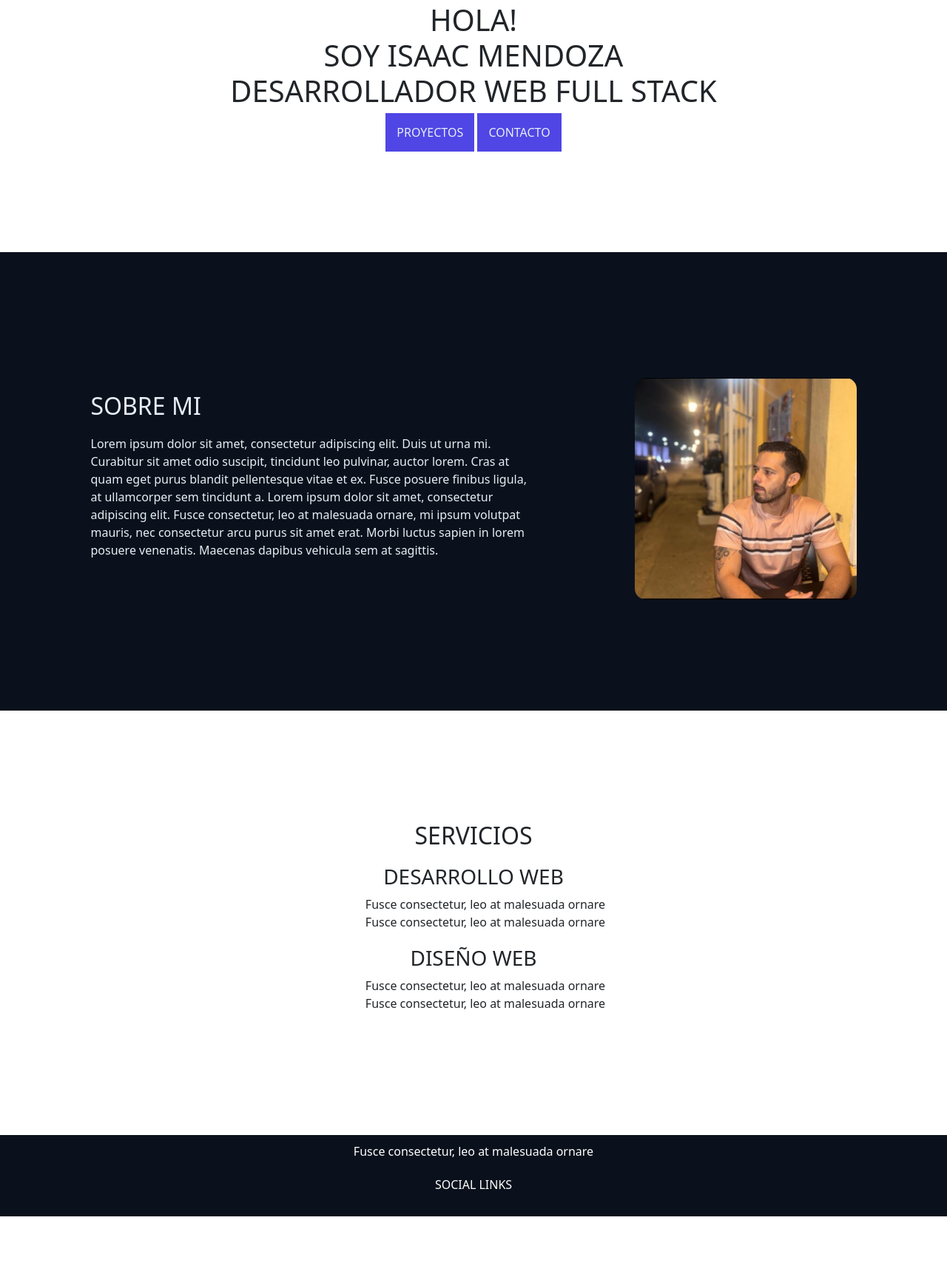
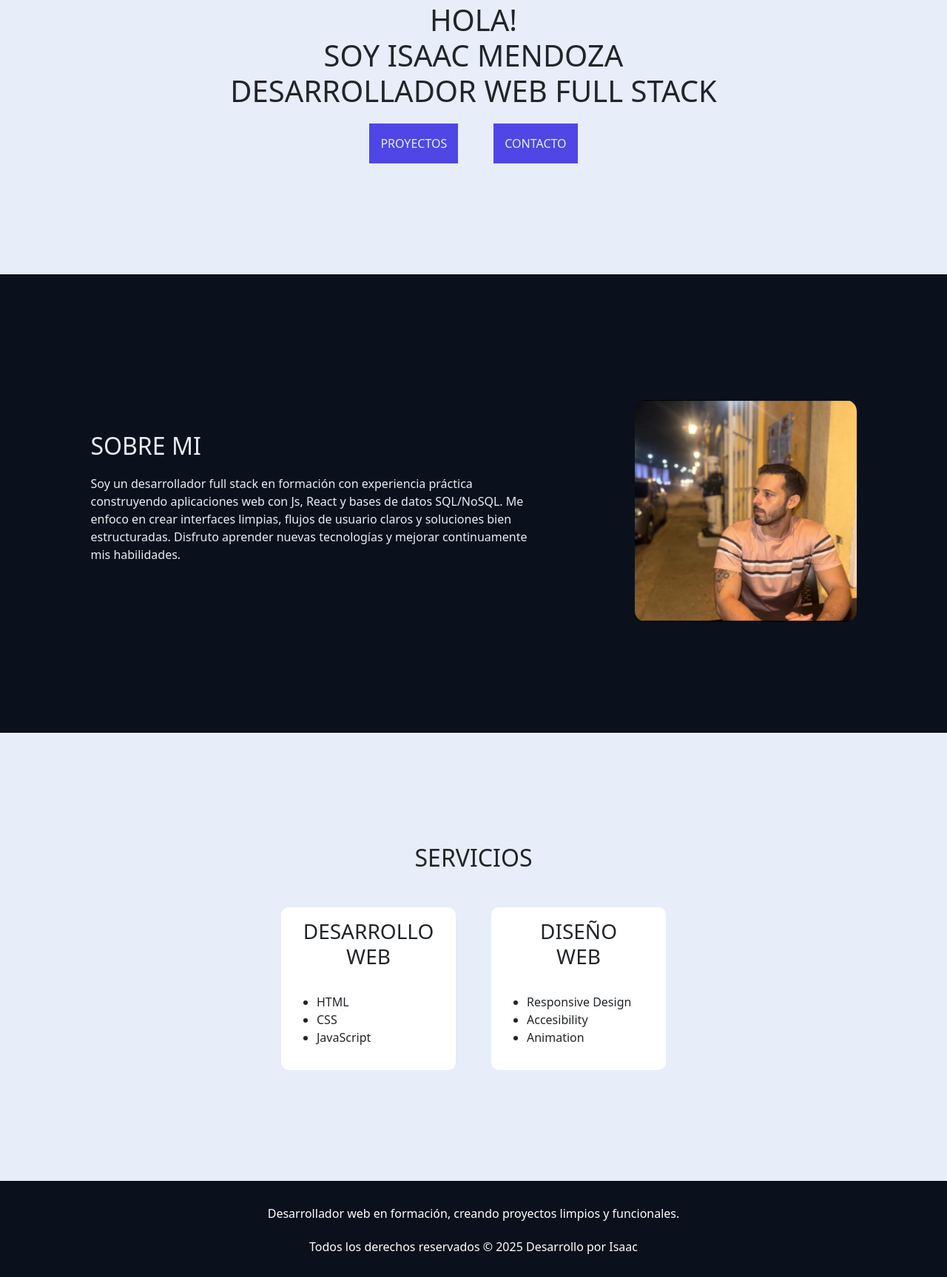
Before and after one commit to Mr-Isac/preEntrega, a plain HTML site: page index.html in a window 1280 px wide. Shown: the part 263-1990 px from the top of the page at 74% size. Before the commit the page ends 1908 px from the top, so only its background shows below. Drawn offline with nearby package versions, Linux system fonts and the light colour scheme.

Commit message:
Eliminando lorems y añadiendo algunas mejoras visuales

```diff
--- a/css/styles.css
+++ b/css/styles.css
@@ -7,6 +7,9 @@
   box-sizing: border-box;
 }
 
+body {
+  background-color: #e7edf9;
+}
 
 .hero,
 .sobre-mi,
@@ -23,7 +26,6 @@
 header {
   padding: 1rem;
   background-color: #0a111c;
-
 }
 
 .navbar-toggler {
@@ -45,19 +47,22 @@ a {
   text-decoration: none;
 }
 
-@media (max-width: 800px){
-header{
-  flex-direction: column;
-}
-nav{
-  margin-top: 1rem ;
-}
+@media (max-width: 834px) {
+  header {
+    flex-direction: column;
+  }
+  nav {
+    margin-top: 1rem;
+  }
 }
 
 /* SECCION PRINCIPAL */
 
 .botones {
   margin-top: 20px;
+  display: flex;
+  justify-content: center;
+  gap: 3rem;
 }
 
 .botones a {
@@ -73,7 +78,6 @@ nav{
   align-items: center;
   justify-content: space-around;
 }
-
 
 .descripcion {
   text-align: left;
@@ -93,12 +97,11 @@ nav{
   border-radius: 15px;
 }
 
-@media (max-width: 800px){
-  .sobre-mi{
+@media (max-width: 800px) {
+  .sobre-mi {
     flex-direction: column-reverse;
-
   }
-  .descripcion{
+  .descripcion {
     text-align: center;
     width: 100%;
     margin-top: 3rem;
@@ -106,12 +109,40 @@ nav{
 }
 /* SECCION SERVICIOS */
 
+.servicios {
+  margin-top: 3rem;
+  display: flex;
+  justify-content: center;
+  gap: 3rem;
+}
+
 .servicio {
-  margin-top: 20px;
+  width: 30%;
+  max-width: 300px;
+  min-width: 200px;
+  padding: 1rem;
+  border-radius: 10px;
+  background-color: white;
 }
 
 .servicio ul {
-  list-style-type: none;
+  margin-top: 2rem;
+  text-align: left;
+}
+@media (min-width: 900px) {
+  .servicio {
+    width: 20%;
+  }
+}
+@media (max-width: 767px) {
+  .servicios {
+    flex-direction: column;
+    justify-content: center;
+  }
+  .servicio {
+    margin: 0 auto;
+    width: 70%;
+  }
 }
 
 /* SECCION FOOTER */
@@ -119,7 +150,7 @@ footer {
   background-color: #0a111c;
   color: white;
   text-align: center;
-  padding: 10px;
+  padding: 2rem 1rem 0.5rem 1rem;
 }
 footer p {
   padding-bottom: 5px;
@@ -151,10 +182,11 @@ footer p {
 }
 
 .reviews p {
-  margin-top: 20px;
+  width: 50%;
+  margin: 1rem auto;
 }
 
-@media (max-width: 800px) {
+@media (max-width: 834px) {
   .proyecto-4,
   .proyecto-5,
   .proyecto-6 {
--- a/index.html
+++ b/index.html
@@ -4,15 +4,20 @@
     <meta charset="UTF-8" />
     <meta name="viewport" content="width=device-width, initial-scale=1.0" />
     <!-- Bootstrap-->
-<link href="https://cdn.jsdelivr.net/npm/bootstrap@5.3.2/dist/css/bootstrap.min.css" rel="stylesheet">
+    <link
+      href="https://cdn.jsdelivr.net/npm/bootstrap@5.3.2/dist/css/bootstrap.min.css"
+      rel="stylesheet"
+    />
 
     <link rel="stylesheet" href="./css/styles.css" />
-    <title>PreEntrega1MENDOZA</title>
+    <title>PreEntrega2MENDOZA</title>
   </head>
   <body>
     <!-- PEGAMOS TANTO EL FOOTER COMO EL HEADER EN LAS TRES PAGINAS, PUES AUN NO PODEMOS USAR JS NI REACT  -->
     <!-- Botón hamburguesa (solo visible en pantallas pequeñas) -->
-<header class="navbar navbar-dark d-flex justify-content-between align-items-center px-3 py-2">
+    <header
+      class="navbar navbar-dark d-flex justify-content-between align-items-center px-3 py-2"
+    >
       <!-- Logo -->
       <a href="./index.html">
         <img class="logo" src="./assets/logo.png" alt="Logo de Isaac Mendoza" />
@@ -41,7 +46,6 @@
       </nav>
     </header>
 
-
     <main>
       <!-- ESTA ES LA SECCION PRINCIPAL DE ESTA PAGINA-->
       <section class="hero">
@@ -59,14 +63,11 @@
         <div class="descripcion">
           <h2>SOBRE MI</h2>
           <p>
-            Lorem ipsum dolor sit amet, consectetur adipiscing elit. Duis ut
-            urna mi. Curabitur sit amet odio suscipit, tincidunt leo pulvinar,
-            auctor lorem. Cras at quam eget purus blandit pellentesque vitae et
-            ex. Fusce posuere finibus ligula, at ullamcorper sem tincidunt a.
-            Lorem ipsum dolor sit amet, consectetur adipiscing elit. Fusce
-            consectetur, leo at malesuada ornare, mi ipsum volutpat mauris, nec
-            consectetur arcu purus sit amet erat. Morbi luctus sapien in lorem
-            posuere venenatis. Maecenas dapibus vehicula sem at sagittis.
+            Soy un desarrollador full stack en formación con experiencia
+            práctica construyendo aplicaciones web con Js, React y bases de
+            datos SQL/NoSQL. Me enfoco en crear interfaces limpias, flujos de
+            usuario claros y soluciones bien estructuradas. Disfruto aprender
+            nuevas tecnologías y mejorar continuamente mis habilidades.
           </p>
         </div>
         <div class="photo-contenedor">
@@ -84,15 +85,20 @@
           <div class="servicio">
             <h3>DESARROLLO WEB</h3>
             <ul>
-              <li>Fusce consectetur, leo at malesuada ornare</li>
-              <li>Fusce consectetur, leo at malesuada ornare</li>
+              <li>HTML</li>
+              <li>CSS</li>
+              <li>JavaScript</li>
             </ul>
           </div>
           <div class="servicio">
-            <h3>DISEÑO WEB</h3>
+            <h3>
+              DISEÑO<br />
+              WEB
+            </h3>
             <ul>
-              <li>Fusce consectetur, leo at malesuada ornare</li>
-              <li>Fusce consectetur, leo at malesuada ornare</li>
+              <li>Responsive Design</li>
+              <li>Accesibility</li>
+              <li>Animation</li>
             </ul>
           </div>
         </div>
@@ -100,8 +106,10 @@
     </main>
     <!-- FOOTER DONDE AÑADO UNA PEQUEÑA DESCRIPCION Y LOS LINKS A MIS REDES -->
     <footer>
-      <p>Fusce consectetur, leo at malesuada ornare</p>
-      <p>SOCIAL LINKS</p>
+      <p>
+        Desarrollador web en formación, creando proyectos limpios y funcionales.
+      </p>
+      <p>Todos los derechos reservados © 2025 Desarrollo por Isaac</p>
     </footer>
     <!-- Bootstrap -->
     <script src="https://cdn.jsdelivr.net/npm/bootstrap@5.3.2/dist/js/bootstrap.bundle.min.js"></script>
```
Also changed, not shown: Paginas/contacto.html (+16 -5 lines), Paginas/proyectos.html (+21 -12 lines). Lines whose indentation alone changed are shown as unchanged.
